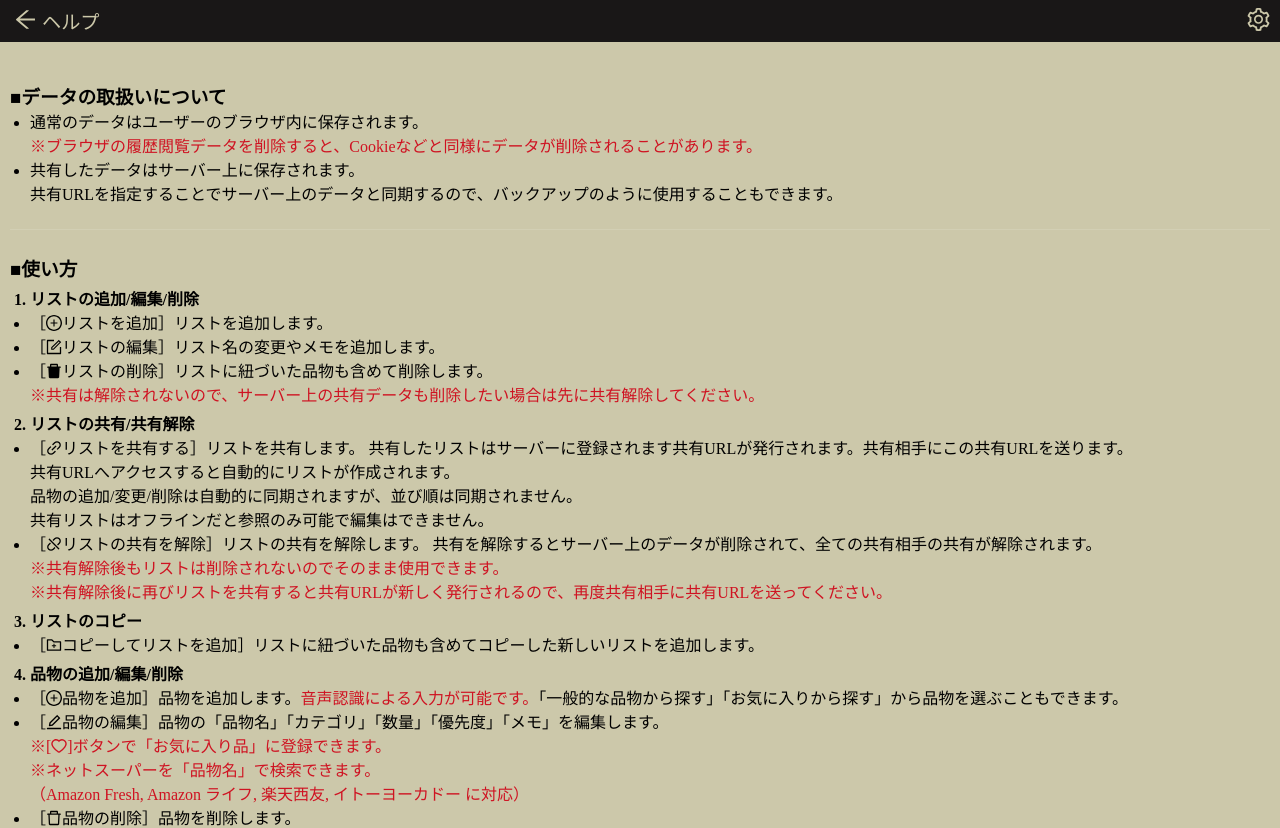
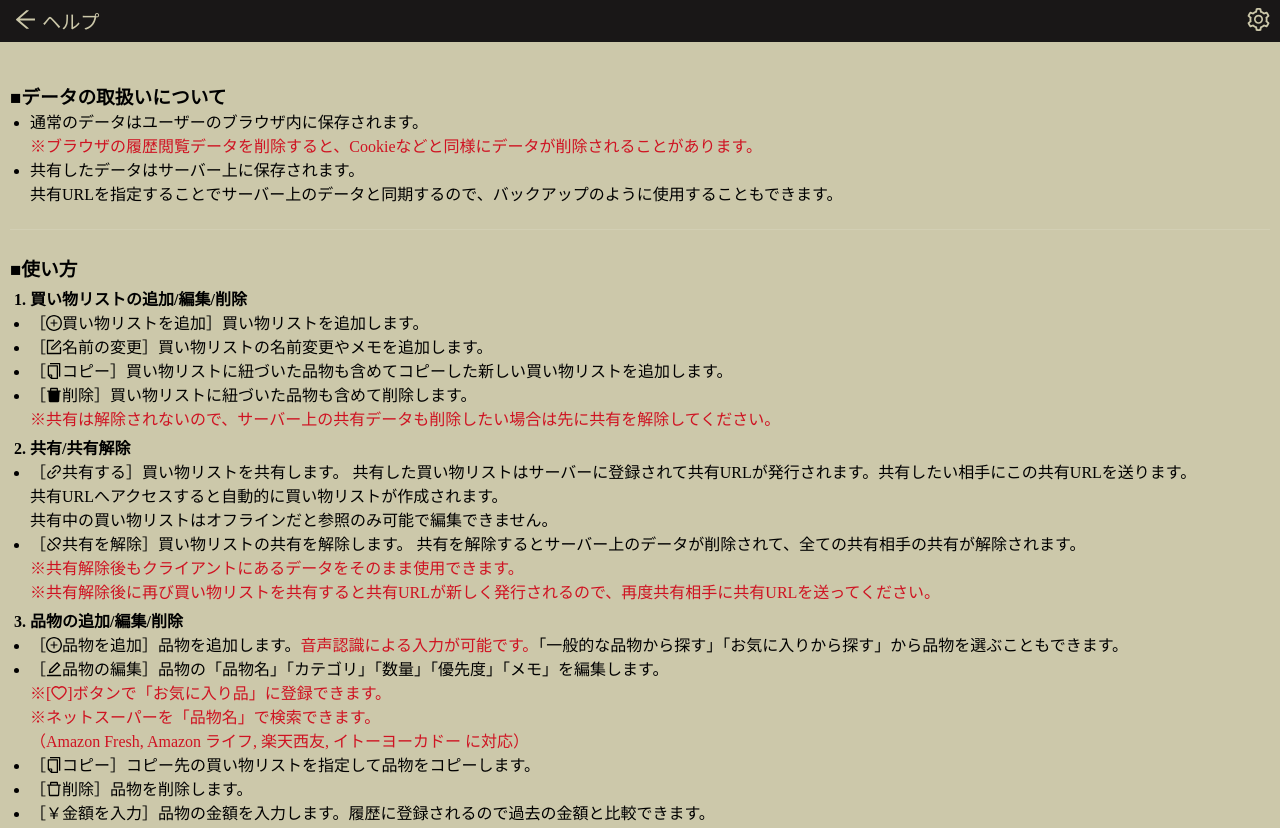
Before and after one commit to kutarkutakuta/memory-cart, a Next.js app: page /help in a window 1280 px wide. Shown: the top 828 px of the page. Built offline with nearby package versions, Linux system fonts and the light colour scheme; no server answers.

Commit message:
文言修正

```diff
--- a/src/components/MyHeader.tsx
+++ b/src/components/MyHeader.tsx
@@ -111,10 +111,10 @@ const MyHeader = () => {
                   whiteSpace: "nowrap",
                   overflow: "hidden",
                   textOverflow: "ellipsis",
+                  fontSize:"smaller",
                 }}
               >
-                <ShoppingOutlined />
-                {pathname == "/" ? "お買い物リスト" : ""}
+                Memory Cart - 買い物リスト メモ共有
               </span>
             </>
           ) : null}
--- a/src/components/ShoppingCard/ShoppingCard.tsx
+++ b/src/components/ShoppingCard/ShoppingCard.tsx
@@ -79,13 +79,13 @@ const ShoppingCard = ({ item }: ShoppingCardProps) => {
     },
     {
       key: "2",
-      label: "品物のコピー",
+      label: "コピー",
       icon: <CopyOutlined />,
       onClick: () => handleOpenCopy(),
     },
     {
       key: "3",
-      label: "品物の削除",
+      label: "削除",
       icon: <DeleteOutlined />,
       onClick: () =>
         modal.confirm({
--- a/src/components/ShoppingListBox/ShoppingListBox.tsx
+++ b/src/components/ShoppingListBox/ShoppingListBox.tsx
@@ -135,11 +135,11 @@ const ShoppingListBox = () => {
                 icon={<PlusCircleOutlined />}
                 onClick={() => {
                   addShoppingList().then(() =>
-                    messageApi.success("リストを追加しました。")
+                    messageApi.success("買い物リストを追加しました。")
                   );
                 }}
               >
-                リストを追加
+                買い物リストを追加
               </Button>
             </Col>
           </Row>
--- a/src/pages/help.tsx
+++ b/src/pages/help.tsx
@@ -5,7 +5,7 @@ import {
   EditOutlined,
   FormOutlined,
   LinkOutlined,
-  FolderAddOutlined,
+  CopyOutlined,
   DisconnectOutlined,
   DeleteFilled,
   DeleteOutlined,
@@ -43,64 +43,57 @@ const Help = () => {
         <div style={{ paddingLeft: "20px" }}>
           <ol>
             <li style={{ fontWeight: "bold",paddingTop:5 }}>
-              リストの追加/編集/削除
+              買い物リストの追加/編集/削除
               <ol>
                 <li style={{ fontWeight: "normal", listStyleType: "disc" }}>
                   ［<PlusCircleOutlined />
-                  リストを追加］リストを追加します。
+                  買い物リストを追加］買い物リストを追加します。
                 </li>
                 <li style={{ fontWeight: "normal", listStyleType: "disc" }}>
                   ［
                   <FormOutlined />
-                  リストの編集］リスト名の変更やメモを追加します。
+                  名前の変更］買い物リストの名前変更やメモを追加します。
+                </li>
+                <li style={{ fontWeight: "normal", listStyleType: "disc" }}>
+                  ［
+                  <CopyOutlined />
+                  コピー］買い物リストに紐づいた品物も含めてコピーした新しい買い物リストを追加します。
                 </li>
                 <li style={{ fontWeight: "normal", listStyleType: "disc" }}>
                   ［
                   <DeleteFilled />
-                  リストの削除］リストに紐づいた品物も含めて削除します。
+                  削除］買い物リストに紐づいた品物も含めて削除します。
                   <br />
                   <div style={{ color: "#cf1322" }}>
-                    ※共有は解除されないので、サーバー上の共有データも削除したい場合は先に共有解除してください。
+                    ※共有は解除されないので、サーバー上の共有データも削除したい場合は先に共有を解除してください。
                   </div>
                 </li>
               </ol>
             </li>
             <li style={{ fontWeight: "bold",paddingTop:5 }}>
-              リストの共有/共有解除
+              共有/共有解除
               <ol>
                 <li style={{ fontWeight: "normal", listStyleType: "disc" }}>
                   ［
                   <LinkOutlined />
-                  リストを共有する］リストを共有します。
-                  共有したリストはサーバーに登録されます共有URLが発行されます。共有相手にこの共有URLを送ります。
-                  <br /> 共有URLへアクセスすると自動的にリストが作成されます。
+                  共有する］買い物リストを共有します。
+                  共有した買い物リストはサーバーに登録されて共有URLが発行されます。共有したい相手にこの共有URLを送ります。
+                  <br /> 共有URLへアクセスすると自動的に買い物リストが作成されます。
                   <br />
-                  品物の追加/変更/削除は自動的に同期されますが、並び順は同期されません。
-                  <br />
-                  共有リストはオフラインだと参照のみ可能で編集はできません。
+                  共有中の買い物リストはオフラインだと参照のみ可能で編集できません。
                 </li>
                 <li style={{ fontWeight: "normal", listStyleType: "disc" }}>
                   ［
                   <DisconnectOutlined />
-                  リストの共有を解除］リストの共有を解除します。
+                  共有を解除］買い物リストの共有を解除します。
                   共有を解除するとサーバー上のデータが削除されて、全ての共有相手の共有が解除されます。
                   <br />
                   <div style={{ color: "#cf1322" }}>
-                    ※共有解除後もリストは削除されないのでそのまま使用できます。
+                    ※共有解除後もクライアントにあるデータをそのまま使用できます。
                   </div>
                   <div style={{ color: "#cf1322" }}>
-                    ※共有解除後に再びリストを共有すると共有URLが新しく発行されるので、再度共有相手に共有URLを送ってください。
+                    ※共有解除後に再び買い物リストを共有すると共有URLが新しく発行されるので、再度共有相手に共有URLを送ってください。
                   </div>
-                </li>
-              </ol>
-            </li>
-            <li style={{ fontWeight: "bold",paddingTop:5 }}>
-              リストのコピー
-              <ol>
-                <li style={{ fontWeight: "normal", listStyleType: "disc" }}>
-                  ［
-                  <FolderAddOutlined />
-                  コピーしてリストを追加］リストに紐づいた品物も含めてコピーした新しいリストを追加します。
                 </li>
               </ol>
             </li>
@@ -133,8 +126,13 @@ const Help = () => {
                 </li>
                 <li style={{ fontWeight: "normal", listStyleType: "disc" }}>
                   ［
+                  <CopyOutlined />
+                  コピー］コピー先の買い物リストを指定して品物をコピーします。
+                </li>
+                <li style={{ fontWeight: "normal", listStyleType: "disc" }}>
+                  ［
                   <DeleteOutlined />
-                  品物の削除］品物を削除します。
+                  削除］品物を削除します。
                 </li>
                 <li style={{ fontWeight: "normal", listStyleType: "disc" }}>
                   ［￥金額を入力］品物の金額を入力します。履歴に登録されるので過去の金額と比較できます。
--- a/src/stores/useShoppingListStore.ts
+++ b/src/stores/useShoppingListStore.ts
@@ -136,7 +136,7 @@ const useShoppingListStore = create<ShoppingListState>((set) => ({
         memo: "",
         isShare: false,
         itemCount: null,
-        finishedCount: null,
+        finishedCount: 0,
         created_user: appSetting?.user_name!,
         updated_user: appSetting?.user_name!,
       };
@@ -144,6 +144,7 @@ const useShoppingListStore = create<ShoppingListState>((set) => ({
       if (copyItem) {
         addList.name = copyItem.name + "_コピー";
         addList.memo = copyItem.memo;
+        addList.itemCount = copyItem.itemCount;
       }
 
       // ローカルDBへ追加
```
Also changed, not shown: src/components/ShoppingListCard/ShoppingListCard.tsx (+23 -26 lines).
